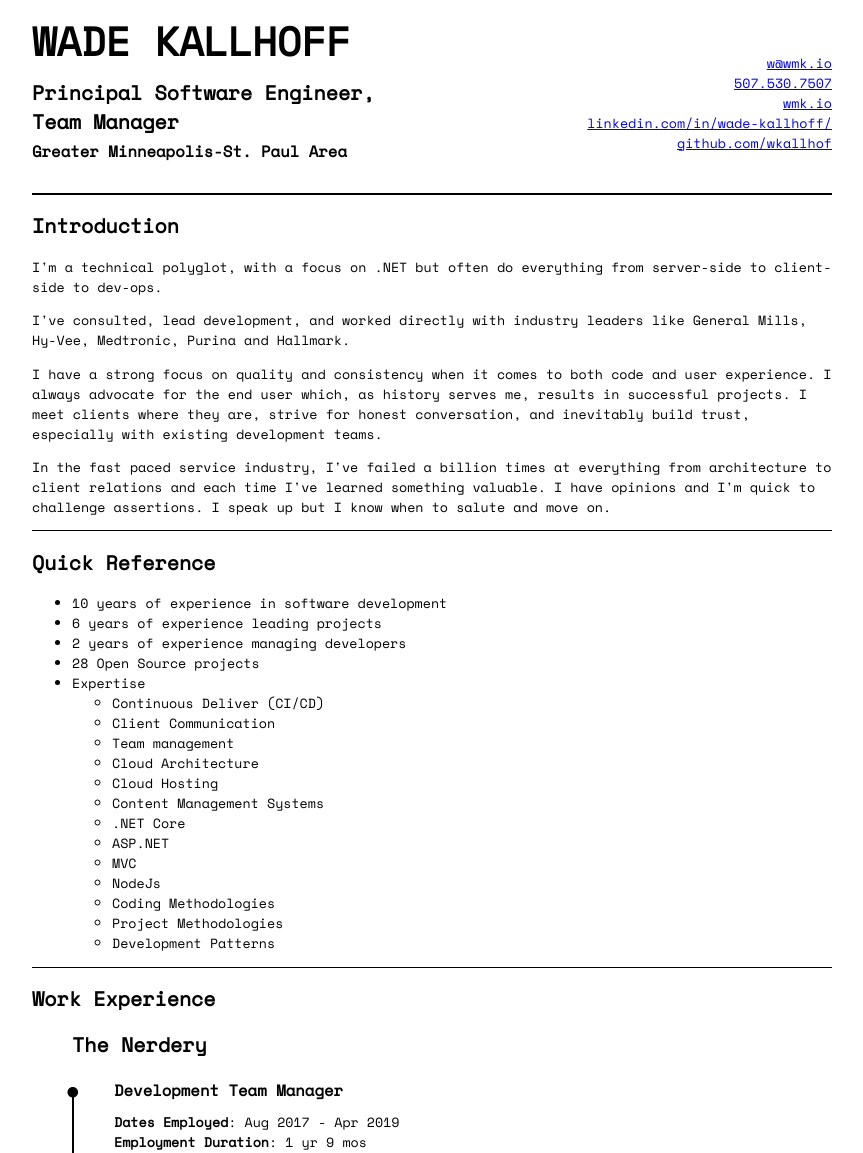
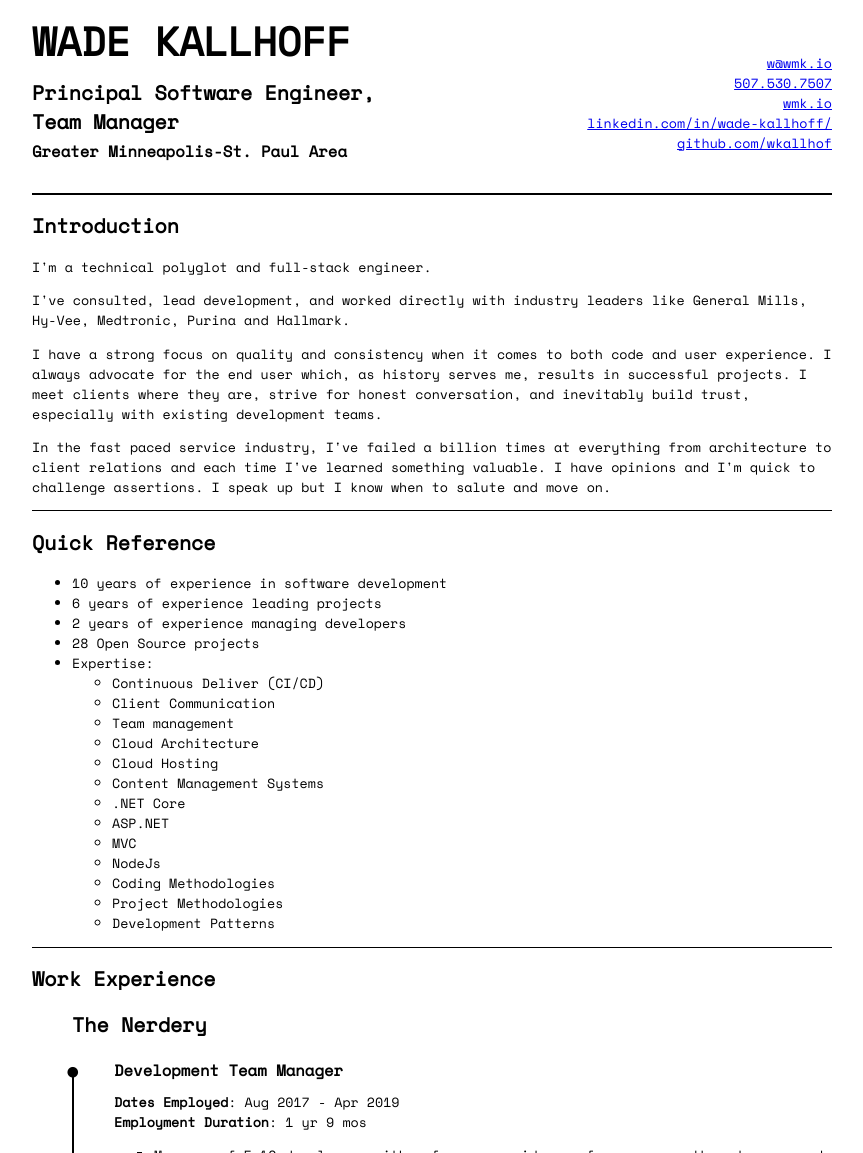
Before and after one commit to wkallhof/resume, a plain HTML site: page index.html in a window 1280 px wide. Shown: the part 61-1214 px from the top of the page, without its empty margins (208-1071 px from the left). Drawn offline with nearby package versions, Linux system fonts and the light colour scheme.

Commit message:
updating with colon

```diff
--- a/index.html
+++ b/index.html
@@ -40,7 +40,7 @@
             <section>
                 <h1>Introduction</h1>
 
-                <p>I'm a technical polyglot, with a focus on .NET but often do everything from server-side to client-side to dev-ops.</p>
+                <p>I'm a technical polyglot and full-stack engineer.</p>
                 <p>I've consulted, lead development, and worked directly with industry leaders like General Mills, Hy-Vee, Medtronic, Purina and Hallmark. </p>
                 <p>I have a strong focus on quality and consistency when it comes to both code and user experience. I always advocate for the end user which, as history serves me, results in successful projects. I meet clients where they are, strive for honest conversation, and inevitably build trust, especially with existing development teams.</p>
                 <p>In the fast paced service industry, I've failed a billion times at everything from architecture to client relations and each time I've learned something valuable. I have opinions and I'm quick to challenge assertions. I speak up but I know when to salute and move on.</p>
@@ -54,7 +54,7 @@
                     <li>2 years of experience managing developers</li>
                     <li>28 Open Source projects</li>
                     <li>
-                        Expertise
+                        Expertise:
                         <ul>
                             <li>Continuous Deliver (CI/CD)</li>
                             <li>Client Communication</li>
```
